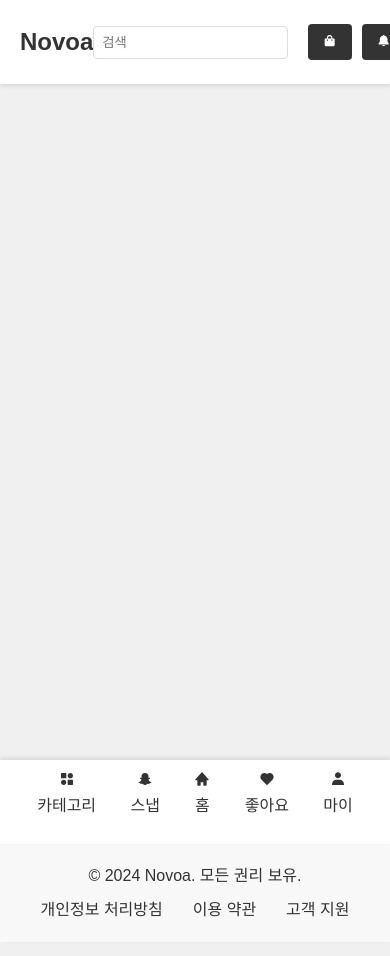
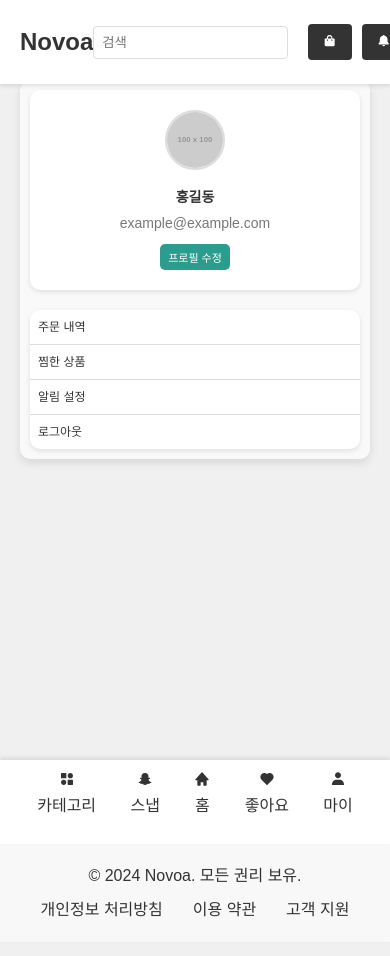
Before and after one commit to tjdwns6872/Ecommerce, a React (Create React App) app in the folder client/: page /mypage in a window 390 px wide. Built offline with nearby package versions, Linux system fonts and the light colour scheme.

Commit message:
myPage 디자인 및 데이터 셋팅

```diff
--- a/client/src/assets/css/commons.css
+++ b/client/src/assets/css/commons.css
@@ -350,10 +350,17 @@ img {
   border: 1px solid #ccc;
   border-radius: 8px;
   box-shadow: 0 4px 6px rgba(0, 0, 0, 0.1);
-  transform: translate(0%, 50%);
+  transform: translate(0%, 35%);
 }
 
 .signup-container {
+  max-width: 480px;
+  margin: 0 auto;
+  padding: 20px;
+  transform: translate(0%, 35%);
+}
+
+.signup-container-notrans {
   max-width: 480px;
   margin: 0 auto;
   padding: 20px;
@@ -628,3 +635,158 @@ img {
   background-color: #ccc;
   cursor: not-allowed;
 }
+
+/* 전체 컨테이너 스타일 */
+.mypage-container {
+  max-width: 600px;
+  margin: 0 auto;
+  padding: 20px;
+  font-family: Arial, sans-serif;
+  background-color: #f9f9f9;
+  border-radius: 10px;
+  box-shadow: 0px 4px 10px rgba(0, 0, 0, 0.1);
+}
+
+/* 프로필 섹션 */
+.profile-section {
+  display: flex;
+  align-items: center;
+  margin-bottom: 20px;
+  padding: 20px;
+  background-color: #fff;
+  border-radius: 10px;
+  box-shadow: 0px 2px 5px rgba(0, 0, 0, 0.1);
+}
+
+.profile-image {
+  flex-shrink: 0;
+  margin-right: 20px;
+}
+
+.profile-pic {
+  width: 100px;
+  height: 100px;
+  border-radius: 50%;
+  object-fit: cover;
+  border: 2px solid #ddd;
+}
+
+.profile-info {
+  flex-grow: 1;
+}
+
+.username {
+  font-size: 18px;
+  font-weight: bold;
+  color: #333;
+  margin: 0;
+}
+
+.user-email {
+  font-size: 14px;
+  color: #777;
+  margin: 5px 0 10px;
+}
+
+.edit-profile-btn {
+  padding: 8px 12px;
+  font-size: 14px;
+  color: #fff;
+  background-color: #2a9d8f;
+  border: none;
+  border-radius: 5px;
+  cursor: pointer;
+  transition: background-color 0.3s;
+}
+
+.edit-profile-btn:hover {
+  background-color: #21867d;
+}
+
+/* 메뉴 섹션 */
+.menu-section {
+  margin-top: 20px;
+  background-color: #fff;
+  border-radius: 10px;
+  box-shadow: 0px 2px 5px rgba(0, 0, 0, 0.1);
+}
+
+.menu-list {
+  list-style: none;
+  margin: 0;
+  padding: 0;
+}
+
+.menu-item {
+  padding: 15px 20px;
+  font-size: 16px;
+  color: #333;
+  border-bottom: 1px solid #ddd;
+  cursor: pointer;
+  transition: background-color 0.3s;
+}
+
+.menu-item:last-child {
+  border-bottom: none;
+}
+
+.menu-item:hover {
+  background-color: #f5f5f5;
+}
+
+/* 반응형 디자인 */
+@media (max-width: 768px) {
+  .mypage-container {
+    padding: 10px;
+  }
+
+  .profile-section {
+    flex-direction: column;
+    text-align: center;
+  }
+
+  .profile-image {
+    margin-right: 0;
+    margin-bottom: 10px;
+  }
+
+  .profile-pic {
+    width: 80px;
+    height: 80px;
+  }
+
+  .username {
+    font-size: 16px;
+  }
+
+  .edit-profile-btn {
+    padding: 6px 10px;
+    font-size: 12px;
+  }
+
+  .menu-item {
+    padding: 10px;
+    font-size: 14px;
+  }
+}
+
+@media (max-width: 480px) {
+  .profile-pic {
+    width: 60px;
+    height: 60px;
+  }
+
+  .username {
+    font-size: 14px;
+  }
+
+  .edit-profile-btn {
+    padding: 5px 8px;
+    font-size: 11px;
+  }
+
+  .menu-item {
+    padding: 8px;
+    font-size: 12px;
+  }
+}
--- a/client/src/assets/js/user/loginEvent.js
+++ b/client/src/assets/js/user/loginEvent.js
@@ -24,6 +24,7 @@ const loginEvent = {
       var pw = document.getElementById("userPw").value;
       var data = await ApiFactory.post("http://localhost:8081/ecommerce/api/user/login", {"ecUsersEmail":id,"ecUsersPassword":pw});
       if(data.status === 200){
+        localStorage.setItem('accessToken', data.data);
         window.location.href="/"
       }
     } catch(error){
--- /dev/null
+++ b/client/src/assets/js/user/myPageEvent.js
@@ -0,0 +1,11 @@
+import ApiFactory from '../../../services/ApiFactory';
+
+const myPageEvent = {
+    userData: async () => {
+        var data = await ApiFactory.get("http://localhost:8081/ecommerce/api/user/detail", 4);
+        console.log(data);
+        return data;
+    }
+}
+
+export default myPageEvent;
--- /dev/null
+++ b/client/src/pages/users/myPage/MyPage.jsx
@@ -0,0 +1,44 @@
+import React, { useEffect, useState } from 'react';
+import myPageEvent from '../../../assets/js/user/myPageEvent';
+import '../../../assets/css/commons.css';
+
+const MyPage = () => {
+
+    const [userDat, setUsetData] = useState();
+
+    useEffect(() => {
+        // console.log(localStorage.getItem('accessToken'));
+        // setUsetData(myPageEvent.userData());
+    }, []);
+
+    return (
+        <div className="mypage-container">
+            {/* 상단 프로필 영역 */}
+            <div className="profile-section">
+                <div className="profile-image">
+                    <img
+                    src="https://via.placeholder.com/100"
+                    alt="프로필"
+                    className="profile-pic"
+                    />
+            </div>
+                <div className="profile-info">
+                    <h2 className="username">홍길동</h2>
+                    <p className="user-email">example@example.com</p>
+                    <button className="edit-profile-btn">프로필 수정</button>
+                </div>
+            </div>
+            {/* 메뉴 영역 */}
+            <div className="menu-section">
+                <ul className="menu-list">
+                    <li className="menu-item">주문 내역</li>
+                    <li className="menu-item">찜한 상품</li>
+                    <li className="menu-item">알림 설정</li>
+                    <li className="menu-item">로그아웃</li>
+                </ul>
+            </div>
+        </div>
+    );
+};
+
+export default MyPage;
--- a/client/src/routes/AppRoutes.jsx
+++ b/client/src/routes/AppRoutes.jsx
@@ -4,6 +4,7 @@ import Home from '../pages/Home';
 import Login from '../pages/users/Login';
 import Find from "../pages/users/find/Find";
 import SignUp from "../pages/users/signup/SignUp";
+import MyPage from "../pages/users/myPage/MyPage";
 
 function AppRoutes() {
     return (
@@ -12,6 +13,7 @@ function AppRoutes() {
             <Route path="/login" element={<Login/>}></Route>
             <Route path="/find" element={<Find/>}></Route>
             <Route path="/signup" element={<SignUp/>}></Route>
+            <Route path="/mypage" element={<MyPage/>}></Route>
         </Routes>
     )
 }
```
